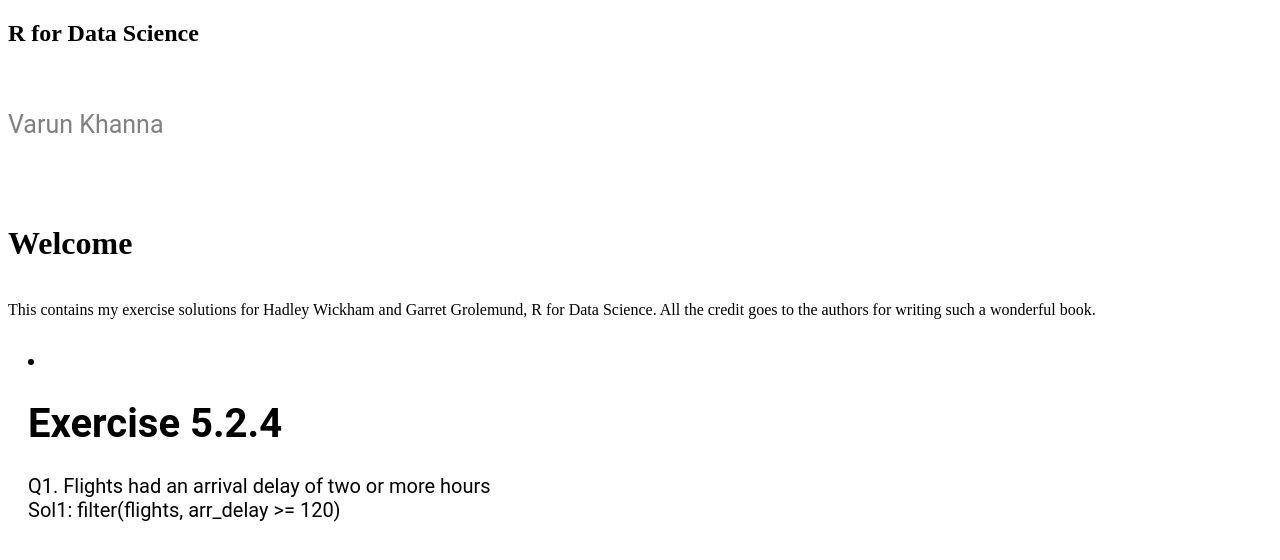
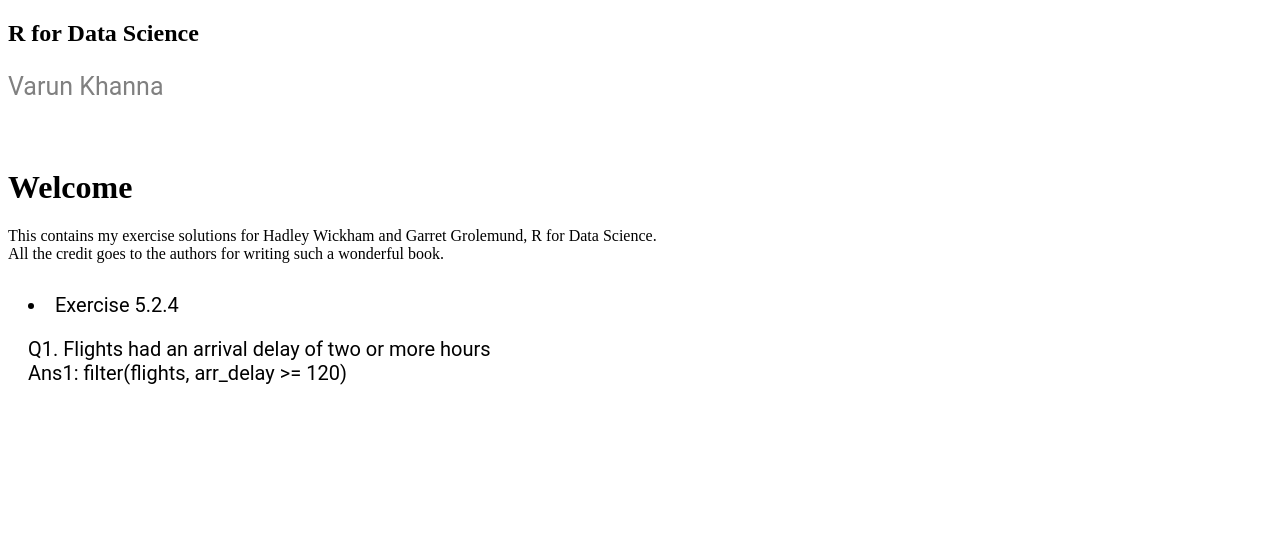
Before and after one commit to imvarun9/R-for-Data-Science, a plain HTML site: page index.html in a window 1280 px wide. Drawn offline with Linux system fonts and the light colour scheme.

Commit message:
Update index.html

```diff
--- a/index.html
+++ b/index.html
@@ -5,18 +5,17 @@
     <link href ="style.css" rel = "stylesheet" type = "text/css">
     </head>
   <body>
-   <div class = "header"><h2> R for Data Science </h2><br>
-     <p>Varun Khanna</p><br><br>
-    <p><h1>Welcome</h1><br>
+   <div class = "header"><h2> R for Data Science </h2>
+     <p>Varun Khanna</p><br>
+    <p><h1>Welcome</h1>
     This contains my exercise solutions for Hadley Wickham and Garret Grolemund, R for Data Science.
-     All the credit goes to the authors for writing such a wonderful book.
-    </br>
+     <br>All the credit goes to the authors for writing such a wonderful book.</br>
     </p>
     </div>
   <div class = "chapter">
-     <li ><h1> Exercise 5.2.4</h1>
+     <li > Exercise 5.2.4
      <p> Q1. Flights had an arrival delay of two or more hours
-      <br>Sol1: filter(flights, arr_delay >= 120)</br>
+      <br>Ans1: filter(flights, arr_delay >= 120)</br>
      </p>
        </li>
     </div>
```
